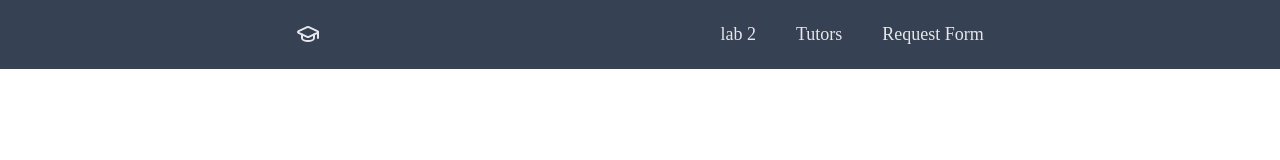
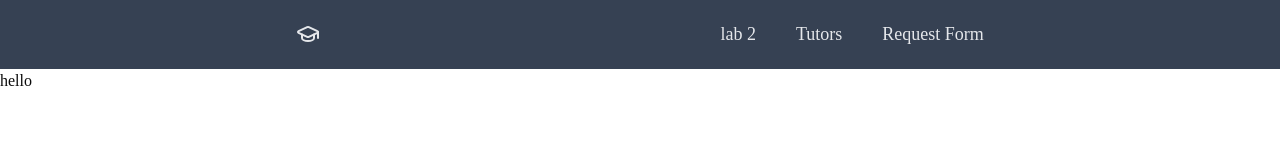
Before and after one commit to jamisonorton/is6465, a Next.js app: page /lab2 in a window 1280 px wide. Shown: the top 160 px of the page. Built offline with nearby package versions, Linux system fonts and the light colour scheme.

Commit message:
added a div tag to lab2

```diff
--- a/app/lab2/page.tsx
+++ b/app/lab2/page.tsx
@@ -1,3 +1,3 @@
 export default function lab2() {
-  return null;
+  return <div>hello</div>;
 }
```
